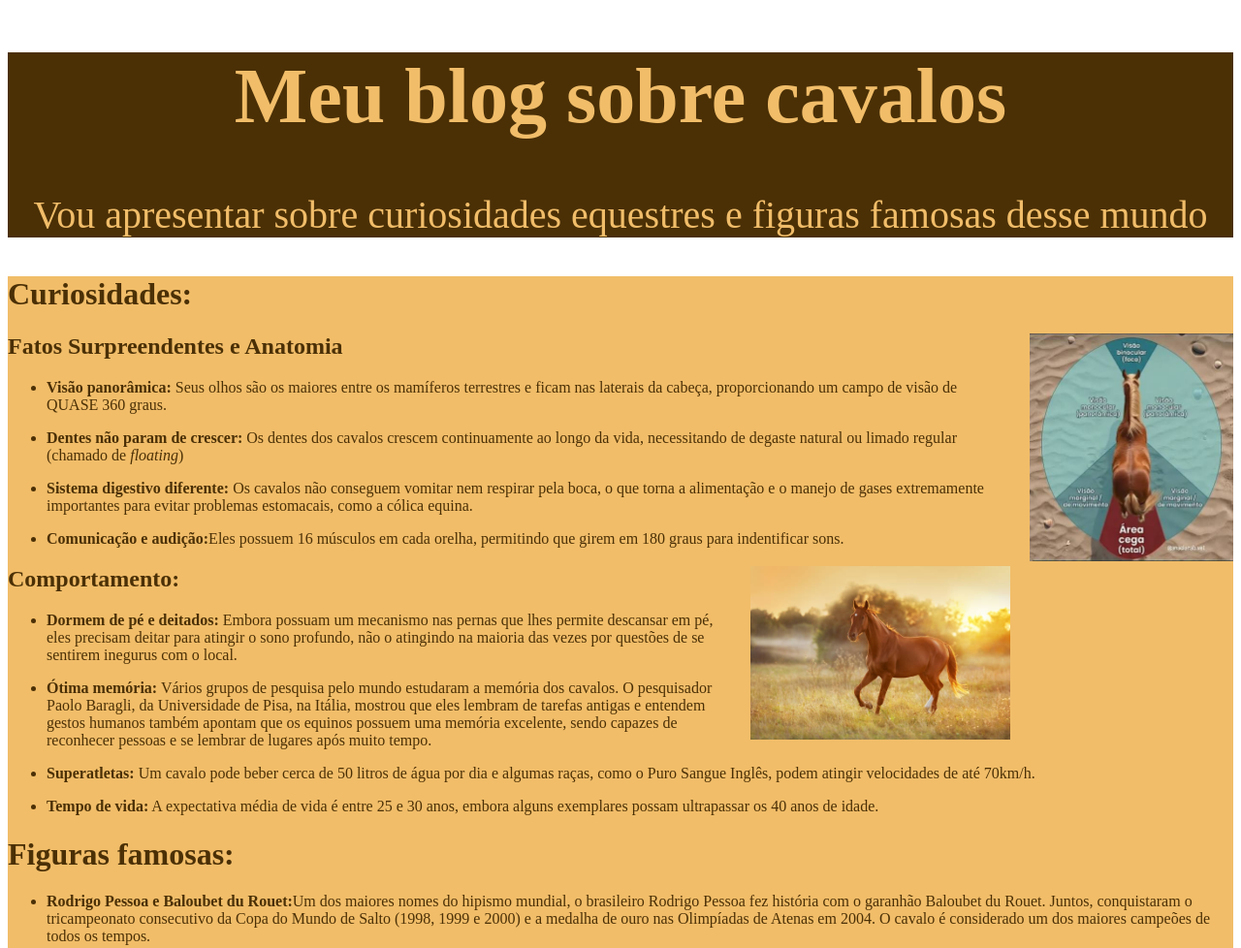
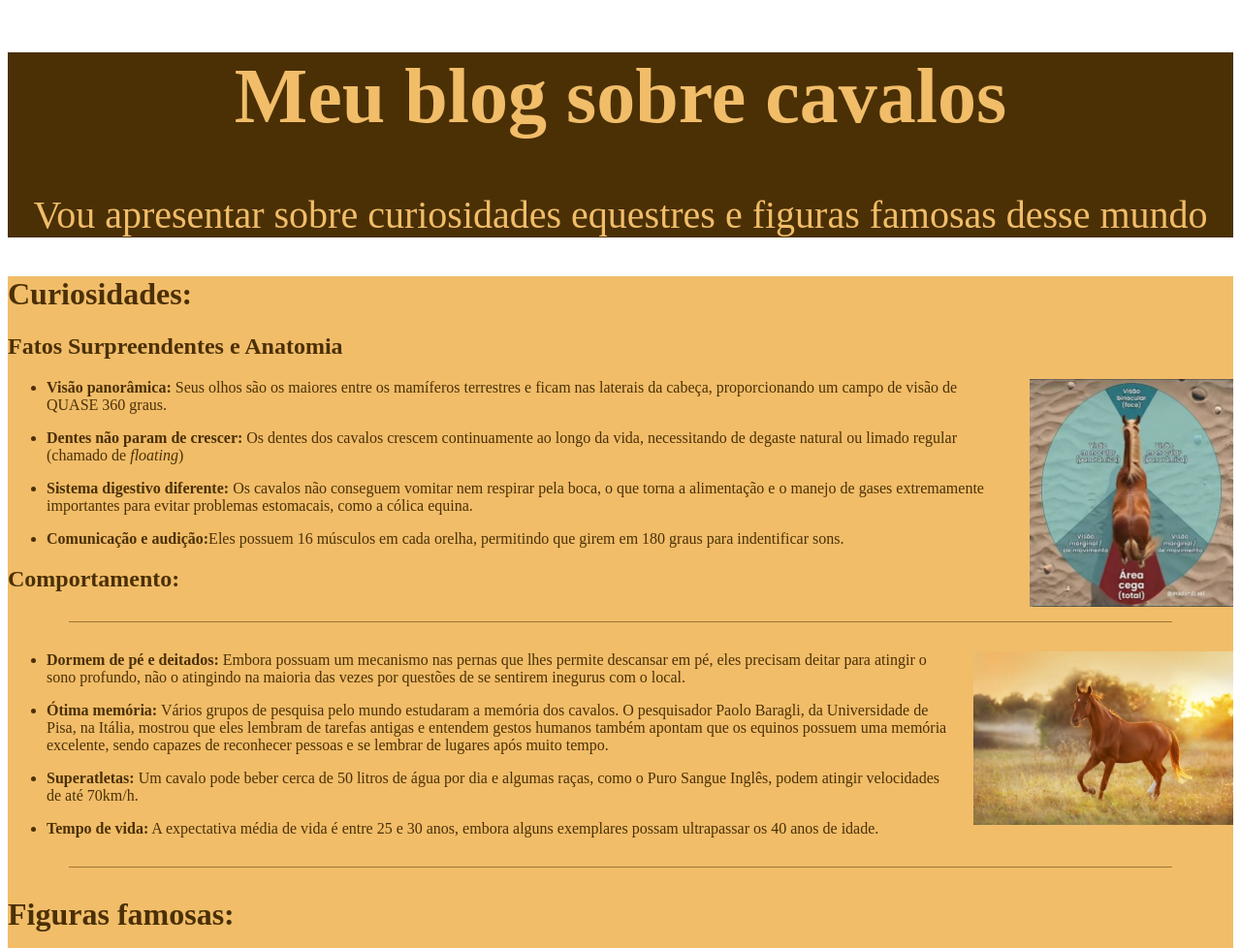
Before and after one commit to guilhermeartigas-art/Esportes, a plain HTML site: page index.html in a window 1280 px wide. Shown: the top 978 px of the page at 97% size. Drawn offline with Linux system fonts and the light colour scheme.

Commit message:
parte 9.3

```diff
--- a/index.html
+++ b/index.html
@@ -93,9 +93,9 @@
     <main>
         <h1>Curiosidades:</h1>
                 <div class="curiosidade">
-                            <img class="img-visao" src="visaopanoramica-cavalo.jfif" alt="Diagrama do campo de visão de um cavalo, indicando visão binocular à frente, visão monocular nas laterais, áreas de detecção de movimento e uma ampla área cega atrás do animal.">
+
             <h2>Fatos Surpreendentes e Anatomia</h2>
-
+                                    <img class="img-visao" src="visaopanoramica-cavalo.jfif" alt="Diagrama do campo de visão de um cavalo, indicando visão binocular à frente, visão monocular nas laterais, áreas de detecção de movimento e uma ampla área cega atrás do animal.">
                     <ul>
                         <li> <p><strong>Visão panorâmica:</strong> Seus olhos são os maiores entre os mamíferos terrestres e ficam nas laterais da cabeça, proporcionando um campo de visão de QUASE 360 graus. </p> </li>
                         <li><p><strong>Dentes não param de crescer:</strong> Os dentes dos cavalos crescem continuamente ao longo da vida, necessitando de degaste natural ou limado regular (chamado de <em>floating</em>) </p></li>
@@ -104,8 +104,12 @@
                     </ul>
                 </div>
                 <div class="curiosidade">
+            <h2>Comportamento:</h2>
+
+                    <hr style="border: 0; border-top: 1px solid #4b3004; margin: 30px auto; max-width: 90%; opacity: 0.5;">
+
                             <img class="img-comportamento" src="comportamento-cavalo.jpg" alt="Cavalo castanho caminhando em um campo ao pôr do sol, com árvores desfocadas ao fundo.">
-            <h2>Comportamento:</h2>
+
                     <ul>
                         <li><p><strong>Dormem de pé e deitados:</strong> Embora possuam um mecanismo nas pernas que lhes permite descansar em pé, eles precisam deitar para atingir o sono profundo, não o atingindo na maioria das vezes por questões de se sentirem inegurus com o local.</p></li>
                         <li><p><strong>Ótima memória:</strong> Vários grupos de pesquisa pelo mundo estudaram a memória dos cavalos. O pesquisador Paolo Baragli, da Universidade de Pisa, na Itália, mostrou que eles lembram de tarefas antigas e entendem gestos humanos também apontam que os equinos possuem uma memória excelente, sendo capazes de reconhecer pessoas e se lembrar de lugares após muito tempo.</p></li>
@@ -114,7 +118,7 @@
 
                     </ul>
                 </div>
-
+ <hr style="border: 0; border-top: 1px solid #4b3004; margin: 30px auto; max-width: 90%; opacity: 0.5;">
         <h1>Figuras famosas:</h1>
 
                 <div class="figuras-fam">
@@ -129,6 +133,7 @@
 
                     </ul>
                 </div>
+                 <hr style="border: 0; border-top: 1px solid #4b3004; margin: 30px auto; max-width: 90%; opacity: 0.5;">
         <h1>Esportes:</h1>
                     <ul>
 
@@ -147,7 +152,7 @@
                         <li><p><strong>Tração:</strong>São cavalos que pesam entre 700 kg e 1.000 kg. Eles têm pernas grossas e músculos grandes. Por causa disso, eles conseguem puxar cargas muito pesadas.</p>
                             <img class="img-tracao" src="tracao-cavalo.webp" alt="Cavalo de tração puxando uma carga durante uma competição em uma pista de terra, conduzido por um homem com rédeas."></li>
                     </ul>
-    </main>
+
 
 
  <div style="display: flex; overflow-x: auto; gap: 20px; padding: 15px; scroll-snap-type: x mandatory; -webkit-overflow-scrolling: touch;">
@@ -170,4 +175,5 @@
 <iframe width="420" height="236" src="https://www.youtube.com/embed/RAQ0Ju5UzEw?si=pQ0dPppO6SSEcDsW" frameborder="0" allowfullscreen style="flex: 0 0 auto; scroll-snap-align: start; border-radius: 8px;"></iframe>
 
  </div>
+   </main>
 </body>
```
